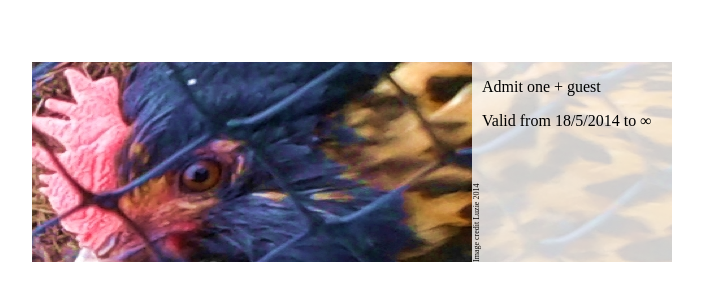
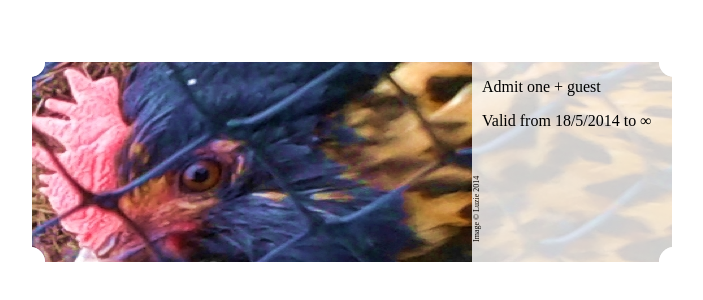
Before and after one commit to mikemoraned/chacken, a website: page index.html in a window 1280 px wide. Shown: the part 238-538 px from the top of the page, 296-999 px from the left. Drawn offline with Linux system fonts and the light colour scheme.

Commit message:
add corners

```diff
--- a/index.html
+++ b/index.html
@@ -29,19 +29,55 @@
             width: 200px;
             height: 200px;
         }
+        #cornerA {
+            position: absolute;
+            top: 0px;
+            left: -2px;
+            border-right: 15px solid white;
+            border-bottom: 15px solid white;
+            border-bottom-right-radius: 15px;
+        }
+        #cornerB {
+            position: absolute;
+            bottom: 0px;
+            left: -2px;
+            border-right: 15px solid white;
+            border-top: 15px solid white;
+            border-top-right-radius: 15px;
+        }
+        #cornerC {
+            position: absolute;
+            top: 0px;
+            right: -2px;
+            border-left: 15px solid white;
+            border-bottom: 15px solid white;
+            border-bottom-left-radius: 15px;
+        }
+        #cornerD {
+            position: absolute;
+            bottom: 0px;
+            right: -2px;
+            border-left: 15px solid white;
+            border-top: 15px solid white;
+            border-top-left-radius: 15px;
+        }
     </style>
 </head>
 <body>
 
 <div id="bg">
     <div id="admit_border">
-        Image credit Luzie 2014
+        &nbsp;&nbsp;&nbsp;&nbsp;&nbsp;&nbsp;&nbsp;&nbsp;&nbsp;&nbsp;Image &copy; Luzie 2014
     </div>
     <div id="admit">
         <p>Admit one + guest</p>
 
         <p>Valid from 18/5/2014 to &infin;</p>
     </div>
+    <div id="cornerA"></div>
+    <div id="cornerB"></div>
+    <div id="cornerC"></div>
+    <div id="cornerD"></div>
 </div>
 
 </body>
```
